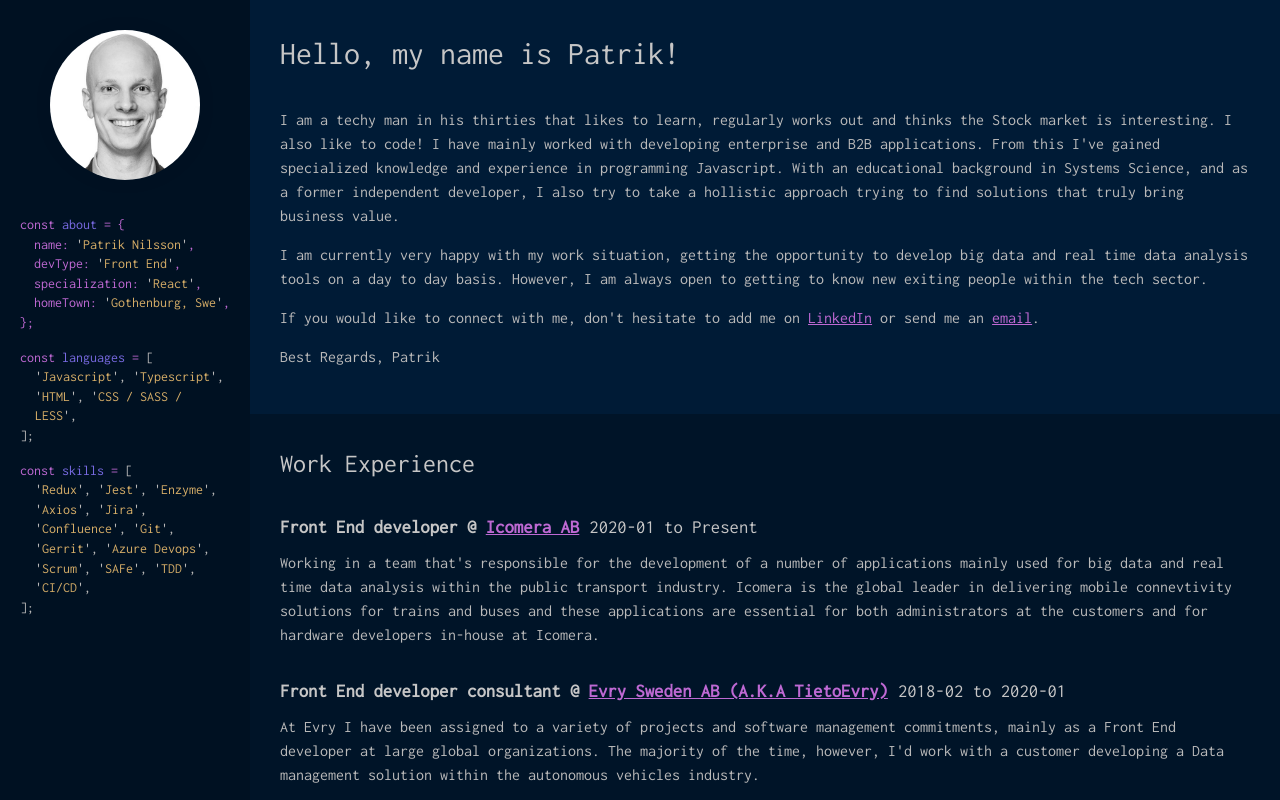
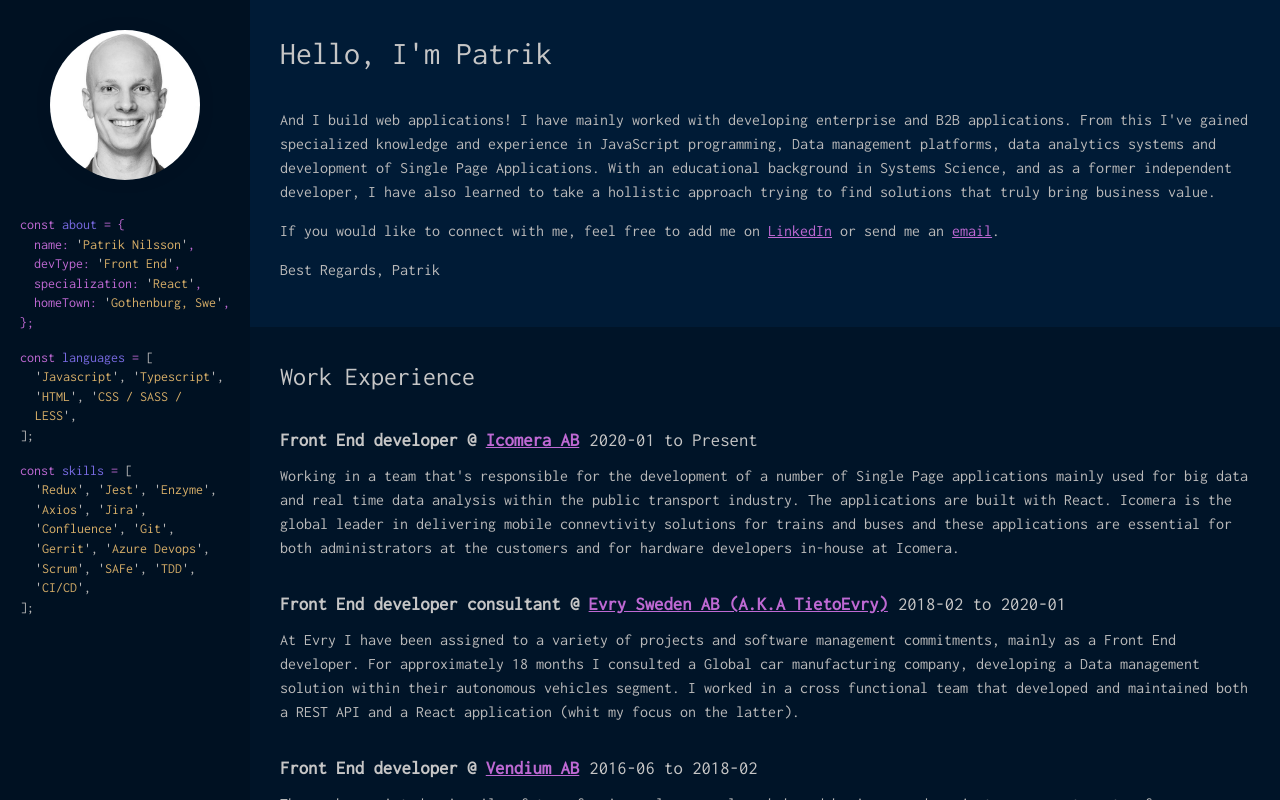
Before and after one commit to patriknil90/resume-site, a React app: page / in a window 1280 px wide. Built offline with nearby package versions, Linux system fonts and the light colour scheme.

Commit message:
Update presentation, work experience and education texts

```diff
--- a/src/containers/Education.js
+++ b/src/containers/Education.js
@@ -36,7 +36,7 @@ const educationList = [
   {
     title: 'Bachelor in Systems Science - University of Gothenburg',
     description:
-      "The program aims to give knowledge about IT and how to think about IT in regards of implementation in organizations and how it is to be used by people. My key takeaways from three years in the program is a fundamental ground in object oriented programming, modelling and the practical implementation of these models and how to broadly and deeply incorporate IT in organizations. I've also made contact with lots of great people that I wouldn't otherwise which I'm thankful for.",
+      "The program aims to give knowledge about IT and how to think about IT in regards of implementation in organizations and how it is to be used by people. My key takeaways from three years in the program is a fundamental ground in object oriented programming, modelling and the practical implementation of these models and how to broadly and deeply incorporate IT in organizations. I've also made connections with a lot of great people during the time on campus.",
     period: '2013-09 - 2016-06',
   },
 ]
--- a/src/containers/Presentation.js
+++ b/src/containers/Presentation.js
@@ -3,24 +3,18 @@ import { Container, Title, Link, Paragraph } from 'shared/styles'
 
 const Presentation = () => (
   <Container secondary>
-    <Title big>Hello, my name is Patrik!</Title>
+    <Title big>Hello, I&apos;m Patrik</Title>
     <Paragraph>
-      I am a techy man in his thirties that likes to learn, regularly works out
-      and thinks the Stock market is interesting. I also like to code! I have
-      mainly worked with developing enterprise and B2B applications. From this
-      I&apos;ve gained specialized knowledge and experience in programming
-      Javascript. With an educational background in Systems Science, and as a
-      former independent developer, I also try to take a hollistic approach
-      trying to find solutions that truly bring business value.
+      And I build web applications! I have mainly worked with developing
+      enterprise and B2B applications. From this I&apos;ve gained specialized
+      knowledge and experience in JavaScript programming, Data management
+      platforms, data analytics systems and development of Single Page
+      Applications. With an educational background in Systems Science, and as a
+      former independent developer, I have also learned to take a hollistic
+      approach trying to find solutions that truly bring business value.
     </Paragraph>
     <Paragraph>
-      I am currently very happy with my work situation, getting the opportunity
-      to develop big data and real time data analysis tools on a day to day
-      basis. However, I am always open to getting to know new exiting people
-      within the tech sector.
-    </Paragraph>
-    <Paragraph>
-      If you would like to connect with me, don&apos;t hesitate to add me on{' '}
+      If you would like to connect with me, feel free to add me on{' '}
       <Link
         href="https://www.linkedin.com/in/patriknil90/"
         target="_blank"
--- a/src/containers/WorkExperience.js
+++ b/src/containers/WorkExperience.js
@@ -20,7 +20,7 @@ const experiences = [
     from: '2020-01',
     to: 'Present',
     presentation: [
-      "Working in a team that's responsible for the development of a number of applications mainly used for big data and real time data analysis within the public transport industry. Icomera is the global leader in delivering mobile connevtivity solutions for trains and buses and these applications are essential for both administrators at the customers and for hardware developers in-house at Icomera.",
+      "Working in a team that's responsible for the development of a number of Single Page applications mainly used for big data and real time data analysis within the public transport industry. The applications are built with React. Icomera is the global leader in delivering mobile connevtivity solutions for trains and buses and these applications are essential for both administrators at the customers and for hardware developers in-house at Icomera.",
     ],
   },
   {
@@ -32,7 +32,7 @@ const experiences = [
     from: '2018-02',
     to: '2020-01',
     presentation: [
-      "At Evry I have been assigned to a variety of projects and software management commitments, mainly as a Front End developer at large global organizations. The majority of the time, however, I'd work with a customer developing a Data management solution within the autonomous vehicles industry.",
+      'At Evry I have been assigned to a variety of projects and software management commitments, mainly as a Front End developer. For approximately 18 months I consulted a Global car manufacturing company, developing a Data management solution within their autonomous vehicles segment. I worked in a cross functional team that developed and maintained both a REST API and a React application (whit my focus on the latter).',
     ],
   },
   {
```
